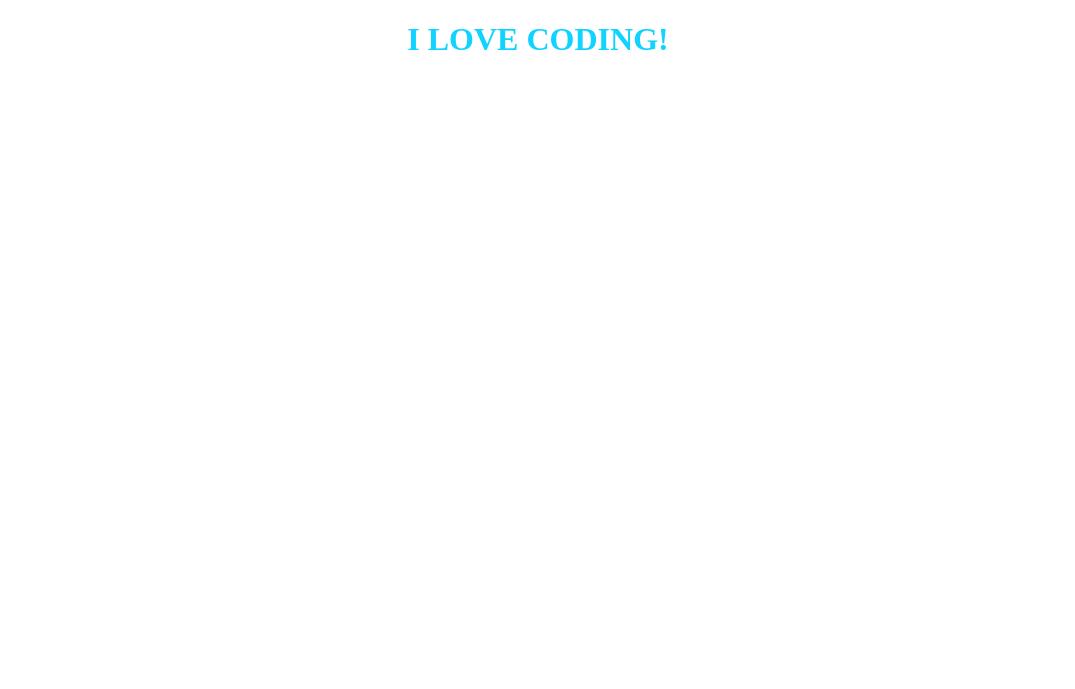
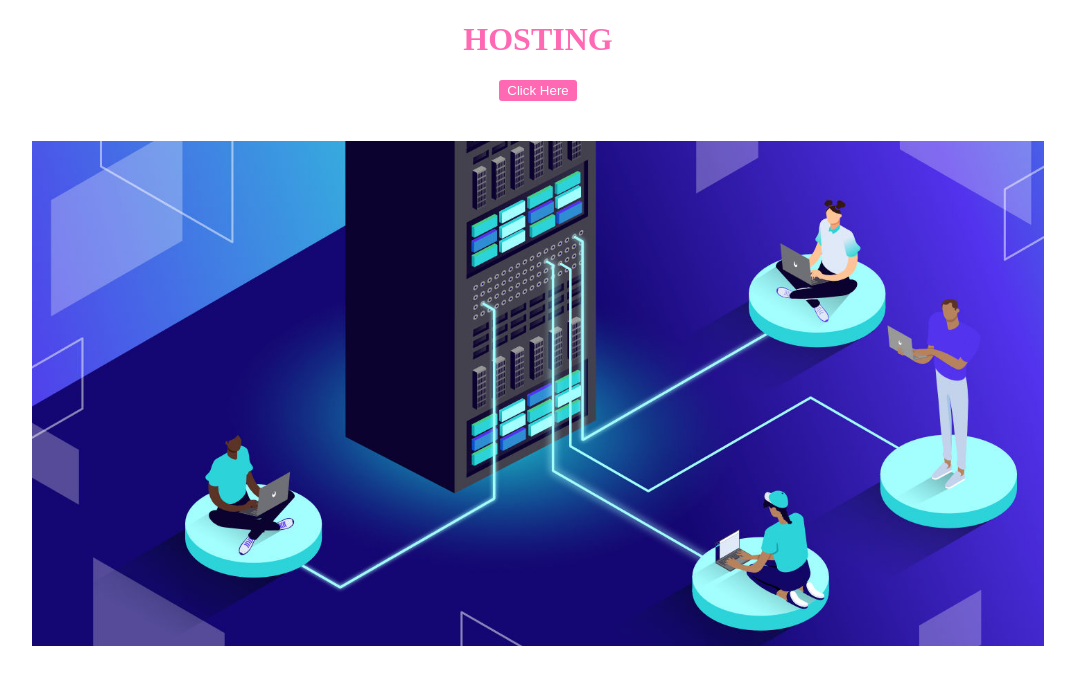
Before and after one commit to Darraneica/shecodes-week6, a plain HTML site: page index.html in a window 1280 px wide. Shown: the whole page, without its empty margins (102-1177 px from the left). Drawn offline with nearby package versions, Linux system fonts and the light colour scheme.

Commit message:
Adding an Image, Removed some content from file.

```diff
--- a/index.html
+++ b/index.html
@@ -5,9 +5,18 @@
     <meta http-equiv="X-UA-Compatible" content="IE=edge" />
     <meta name="viewport" content="width=device-width, initial-scale=1.0" />
     <title>Github</title>
-    <link rel="stylesheet" href="style.css" />
+    <link rel="stylesheet" href="src/style.css" />
+    <script
+      src="https://cdn.jsdelivr.net/npm/bootstrap@5.3.0-alpha3/dist/js/bootstrap.bundle.min.js"
+      integrity="sha384-ENjdO4Dr2bkBIFxQpeoTz1HIcje39Wm4jDKdf19U8gI4ddQ3GYNS7NTKfAdVQSZe"
+      crossorigin="anonymous"
+    ></script>
   </head>
   <body>
-    <h1>I love coding!</h1>
+    <h1>Hosting</h1>
+
+    <button type="button" class="btn btn-primary">Click Here</button>
+    <img src="src/frontend dev.jpeg" alt="" />
   </body>
+  <script src="src/file.js"></script>
 </html>
--- /dev/null
+++ b/src/style.css
@@ -0,0 +1,23 @@
+h1 {
+  color: hotpink;
+  text-align: center;
+  font-family: charter;
+  font-weight: bolder;
+  text-transform: uppercase;
+}
+
+button {
+  background: hotpink;
+  color: white;
+  border-radius: 3px;
+  border: 2px solid transparent;
+  display: block;
+  margin: 0px auto;
+}
+
+img {
+  display: block;
+  margin: 0 auto;
+  padding: 40px;
+  width: 80%;
+}
--- a/style.css
+++ /dev/null
@@ -1,12 +0,0 @@
-h1 {
-  color: rgb(17, 211, 255);
-  text-align: center;
-  font-family: "Times New Roman", Times, serif;
-  font-weight: bolder;
-  text-transform: uppercase;
-  transition: 1553ms ease-in-out;
-}
-
-h1:hover {
-  color: gold;
-}
```
Also changed, not shown: src/file.js (added), src/frontend dev.jpeg (added).
